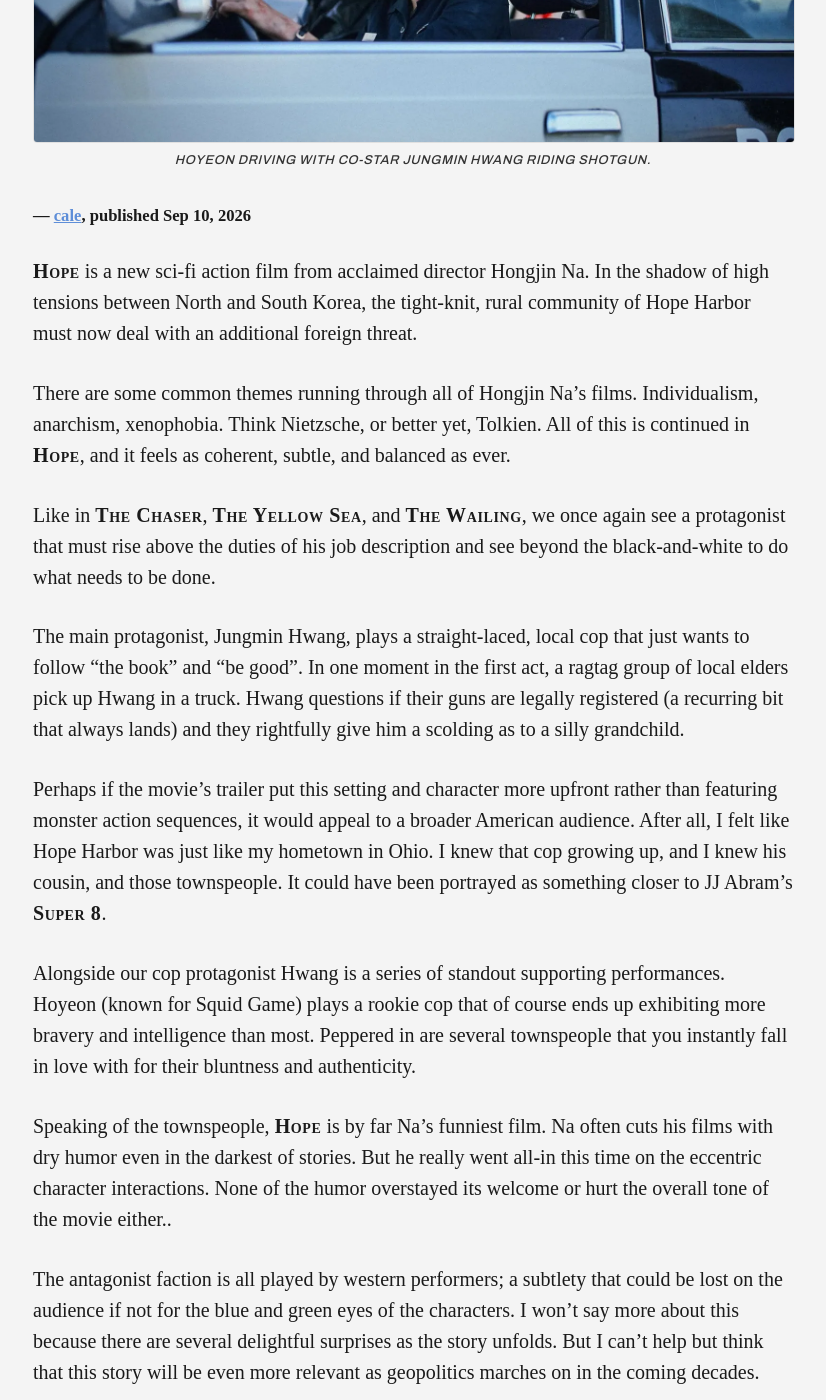
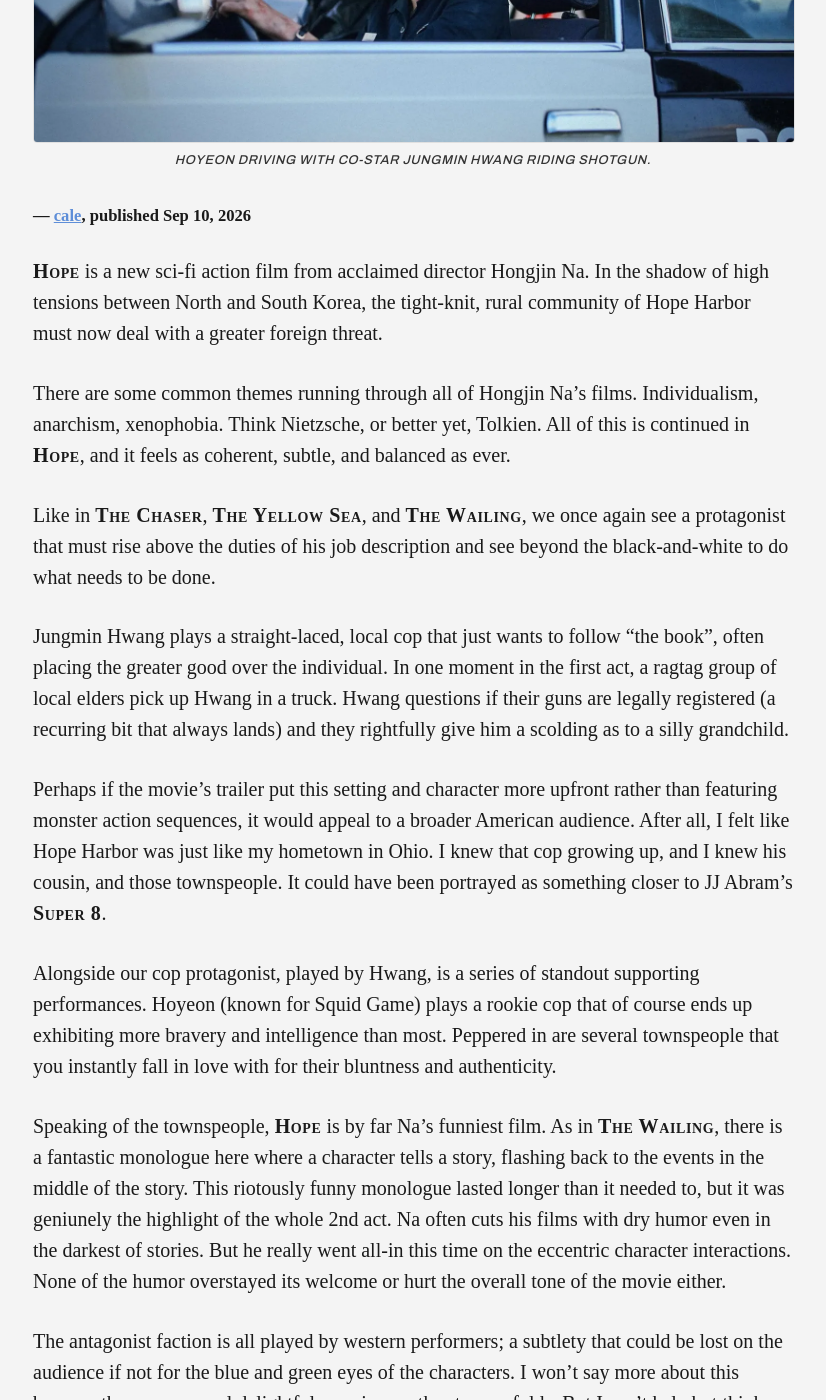
Before and after one commit to Slowburn-Movies/slowburn-movies.github.io, a Jekyll site: the page built from _posts/2026-09-10-hope.md, in a window 1280 px wide and 1400 px high, scrolled down 607 px. Shown: the whole window, without its empty margins (227-1053 px from the left). Built offline with Jekyll 4.4.1, drawn with Linux system fonts in a browser that asks for light colours; some web fonts are replaced.

Commit message:
Update 2026-09-10-hope.md

```diff
--- a/_posts/2026-09-10-hope.md
+++ b/_posts/2026-09-10-hope.md
@@ -23,19 +23,19 @@ image_alt: "Hoyeon driving a cop car with co-star Jungmin Hwang in the passenger
 image_caption: "Hoyeon driving with co-star Jungmin Hwang riding shotgun."
 ---
 
-<cite>Hope</cite> is a new sci-fi action film from acclaimed director Hongjin Na. In the shadow of high tensions between North and South Korea, the tight-knit, rural community of Hope Harbor must now deal with an additional foreign threat.
+<cite>Hope</cite> is a new sci-fi action film from acclaimed director Hongjin Na. In the shadow of high tensions between North and South Korea, the tight-knit, rural community of Hope Harbor must now deal with a greater foreign threat.
 
 There are some common themes running through all of Hongjin Na’s films. Individualism, anarchism, xenophobia. Think Nietzsche, or better yet, Tolkien. All of this is continued in <cite>Hope</cite>, and it feels as coherent, subtle, and balanced as ever.
 
 Like in <cite>The Chaser</cite>, <cite>The Yellow Sea</cite>, and <cite>The Wailing</cite>, we once again see a protagonist that must rise above the duties of his job description and see beyond the black-and-white to do what needs to be done.
 
-The main protagonist, Jungmin Hwang, plays a straight-laced, local cop that just wants to follow "the book" and "be good". In one moment in the first act, a ragtag group of local elders pick up Hwang in a truck. Hwang questions if their guns are legally registered (a recurring bit that always lands) and they rightfully give him a scolding as to a silly grandchild.
+Jungmin Hwang plays a straight-laced, local cop that just wants to follow "the book", often placing the greater good over the individual. In one moment in the first act, a ragtag group of local elders pick up Hwang in a truck. Hwang questions if their guns are legally registered (a recurring bit that always lands) and they rightfully give him a scolding as to a silly grandchild.
 
 Perhaps if the movie's trailer put this setting and character more upfront rather than featuring monster action sequences, it would appeal to a broader American audience. After all, I felt like Hope Harbor was just like my hometown in Ohio. I knew that cop growing up, and I knew his cousin, and those townspeople. It could have been portrayed as something closer to JJ Abram’s <cite>Super 8</cite>.
 
-Alongside our cop protagonist Hwang is a series of standout supporting performances. Hoyeon (known for Squid Game) plays a rookie cop that of course ends up exhibiting more bravery and intelligence than most. Peppered in are several townspeople that you instantly fall in love with for their bluntness and authenticity.
+Alongside our cop protagonist, played by Hwang, is a series of standout supporting performances. Hoyeon (known for Squid Game) plays a rookie cop that of course ends up exhibiting more bravery and intelligence than most. Peppered in are several townspeople that you instantly fall in love with for their bluntness and authenticity.
 
-Speaking of the townspeople, <cite>Hope</cite> is by far Na’s funniest film. Na often cuts his films with dry humor even in the darkest of stories. But he really went all-in this time on the eccentric character interactions. None of the humor overstayed its welcome or hurt the overall tone of the movie either..
+Speaking of the townspeople, <cite>Hope</cite> is by far Na’s funniest film. As in <cite>The Wailing</cite>, there is a fantastic monologue here where a character tells a story, flashing back to the events in the middle of the story. This riotously funny monologue lasted longer than it needed to, but it was geniunely the highlight of the whole 2nd act. Na often cuts his films with dry humor even in the darkest of stories. But he really went all-in this time on the eccentric character interactions. None of the humor overstayed its welcome or hurt the overall tone of the movie either.
 
 The antagonist faction is all played by western performers; a subtlety that could be lost on the audience if not for the blue and green eyes of the characters. I won’t say more about this because there are several delightful surprises as the story unfolds. But I can't help but think that this story will be even more relevant as geopolitics marches on in the coming decades.
 
```
